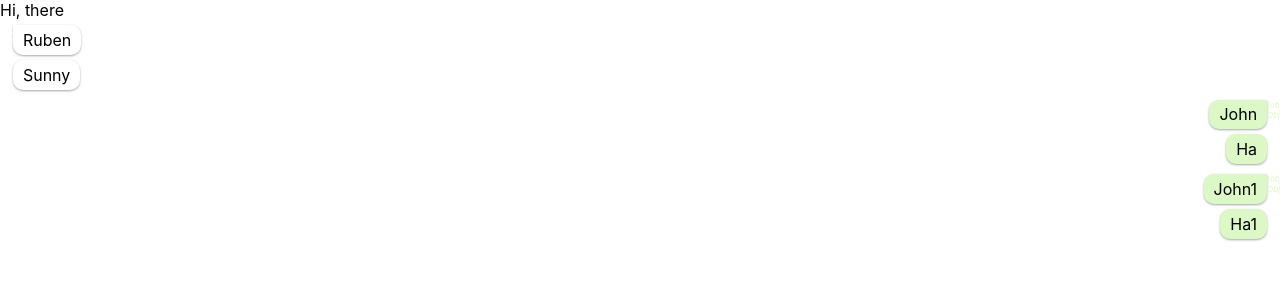
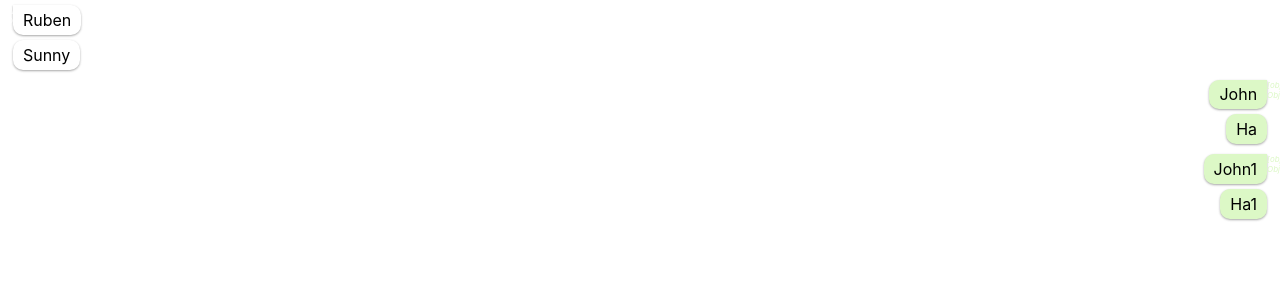
Before and after one commit to orangeflame/chatting-room-ui, a Next.js app: page / in a window 1280 px wide. Shown: the top 300 px of the page. Built offline with nearby package versions, Linux system fonts and the light colour scheme.

Commit message:
refactor the structure a little bit

```diff
--- /dev/null
+++ b/modules/chat/components/Chat/component.tsx
@@ -0,0 +1,29 @@
+import * as React from "react";
+
+import { Bubble } from "modules/chat";
+
+const Chat = () => (
+  <div>
+    {" "}
+    <Bubble from="left" tail separation="small">
+      Ruben
+    </Bubble>
+    <Bubble from="left" separation="big">
+      Sunny
+    </Bubble>
+    <Bubble from="right" tail separation="small">
+      John
+    </Bubble>
+    <Bubble from="right" separation="big">
+      Ha
+    </Bubble>
+    <Bubble from="right" tail separation="small">
+      John1
+    </Bubble>
+    <Bubble from="right" separation="big">
+      Ha1
+    </Bubble>
+  </div>
+);
+
+export { Chat };
--- /dev/null
+++ b/modules/chat/components/Chat/index.ts
@@ -0,0 +1 @@
+export { Chat } from "./component";
--- /dev/null
+++ b/modules/chat/index.ts
@@ -0,0 +1,2 @@
+export { Bubble } from "./components/Bubble";
+export { Chat } from "./components/Chat";
--- a/pages/index.tsx
+++ b/pages/index.tsx
@@ -1,32 +1,14 @@
 import * as React from "react";
 
 import { App } from "modules/app";
-import { Bubble } from "modules/chat/components/Bubble";
+import { Chat } from "modules/chat";
 import { ThemeProvider, themes } from "modules/core/styles";
 
 export default () => (
   <ThemeProvider theme={themes.normal}>
     <App>
       <div>
-        <span>Hi, there</span>
-        <Bubble from="left" tail separation="small">
-          Ruben
-        </Bubble>
-        <Bubble from="left" separation="big">
-          Sunny
-        </Bubble>
-        <Bubble from="right" tail separation="small">
-          John
-        </Bubble>
-        <Bubble from="right" separation="big">
-          Ha
-        </Bubble>
-        <Bubble from="right" tail separation="small">
-          John1
-        </Bubble>
-        <Bubble from="right" separation="big">
-          Ha1
-        </Bubble>
+        <Chat />
       </div>
     </App>
   </ThemeProvider>
```
